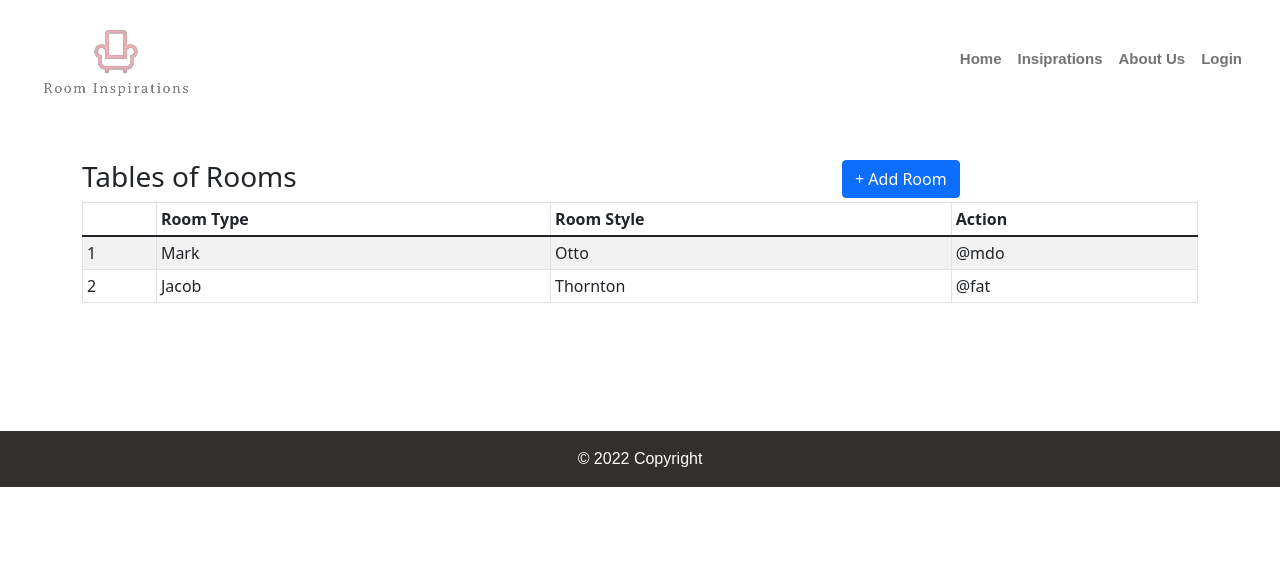
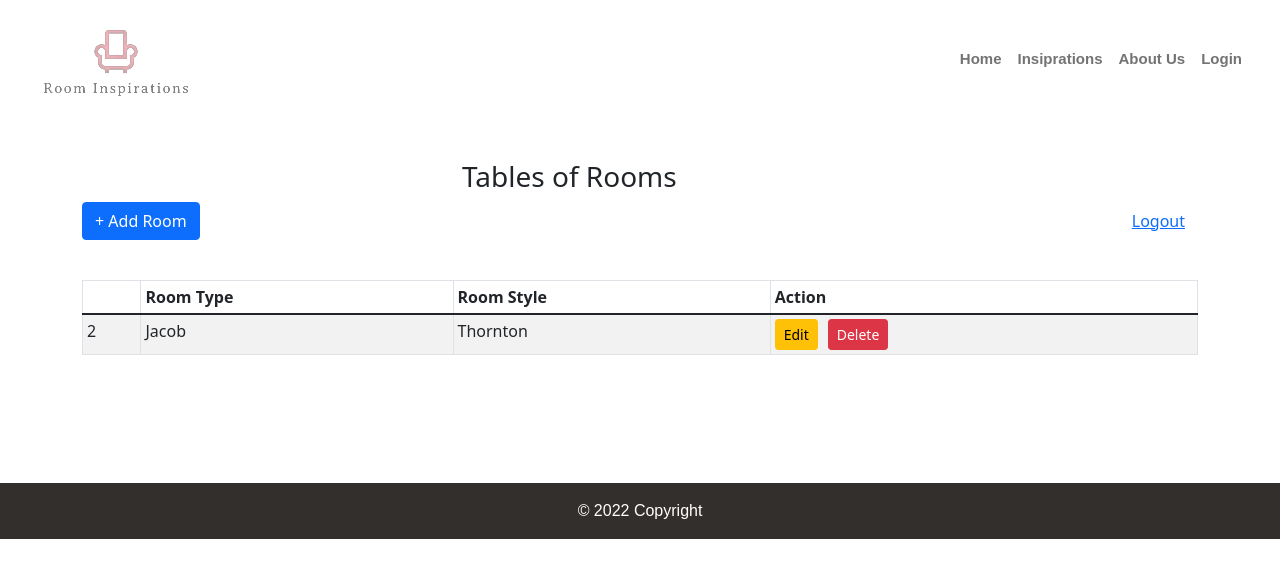
Before and after one commit to chiiaaruan/FinalProject-FE-KKN, a React (Create React App) app: page /dashboard in a window 1280 px wide. Shown: the top 578 px of the page. Built offline with nearby package versions, Linux system fonts and the light colour scheme; a web font is replaced by a local one.

Commit message:
UI dashboard

```diff
--- a/src/content/Dashboard.js
+++ b/src/content/Dashboard.js
@@ -3,11 +3,11 @@ import Footer from '../components/Footer'
 import Header from '../components/Header'
 import {
   Container,
-  Button,
   Row,
   Col,
   Table
 } from "react-bootstrap";
+import {  Button } from "reactstrap"
 import "bootstrap/dist/css/bootstrap.min.css";
 import "./../style/dashboard.css";
 
@@ -15,22 +15,25 @@ const Dashboard = () => {
   return (
     <>
     <Header />
-      <div className='atas'>
+      <div className='title'>
         <Container>
           <Row className="justify-content-md-center">
             <Col md={4}>
               <h3>Tables of Rooms</h3>
-            </Col>
-            <Col md={{ span: 4, offset: 4 }}>
-              <Button type="button">
-                + Add Room
-              </Button>
             </Col>
           </Row>
         </Container>
       </div>
       <div className='bawah'>
         <Container>
+          <div className='addroom'>
+            <Button color="primary" type="button">
+              + Add Room
+            </Button>
+            <Button color="link" type="button">
+              Logout
+            </Button>
+          </div>
           <Table striped bordered hover size="sm">
             <thead>
               <tr>
@@ -42,16 +45,19 @@ const Dashboard = () => {
             </thead>
             <tbody>
               <tr>
-              <td>1</td>
-              <td>Mark</td>
-              <td>Otto</td>
-              <td>@mdo</td>
-            </tr>
-            <tr>
                 <td>2</td>
                 <td>Jacob</td>
                 <td>Thornton</td>
-              <td>@fat</td>
+                <td>
+                  <div className="button-group">
+                    <Button className="btn" color="warning" size="sm">
+                      Edit
+                    </Button>
+                    <Button className="btn" color="danger" size="sm">
+                      Delete
+                    </Button>
+                </div>
+                </td>
               </tr>
             </tbody>
           </Table>
--- a/src/style/dashboard.css
+++ b/src/style/dashboard.css
@@ -1,3 +1,13 @@
-.atas {
+.title {
     margin-top: 20vh;
 }
+
+.addroom {
+  margin-bottom: 5vh;
+  display: flex;
+  justify-content: space-between;
+}
+
+.button-group button{
+  margin-right: 10px;
+}
```
Lines whose indentation alone changed are shown as unchanged.
